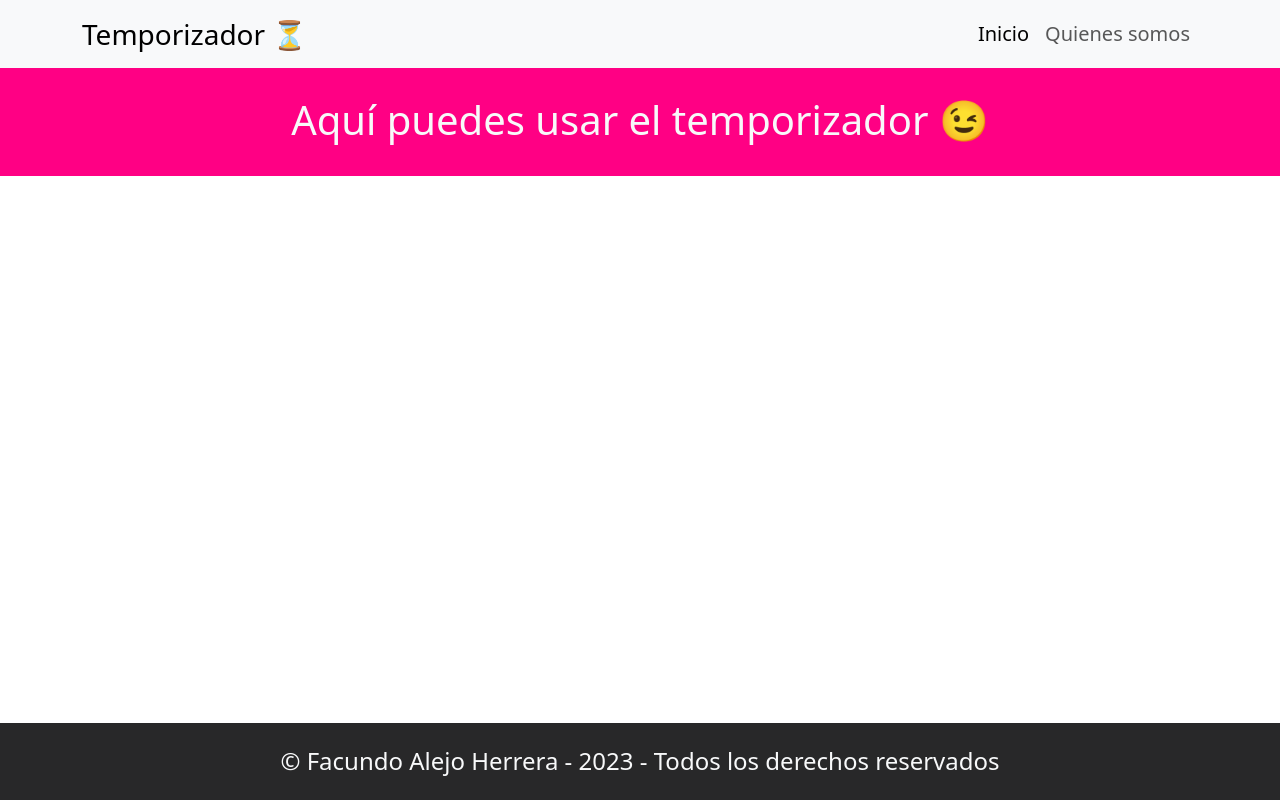
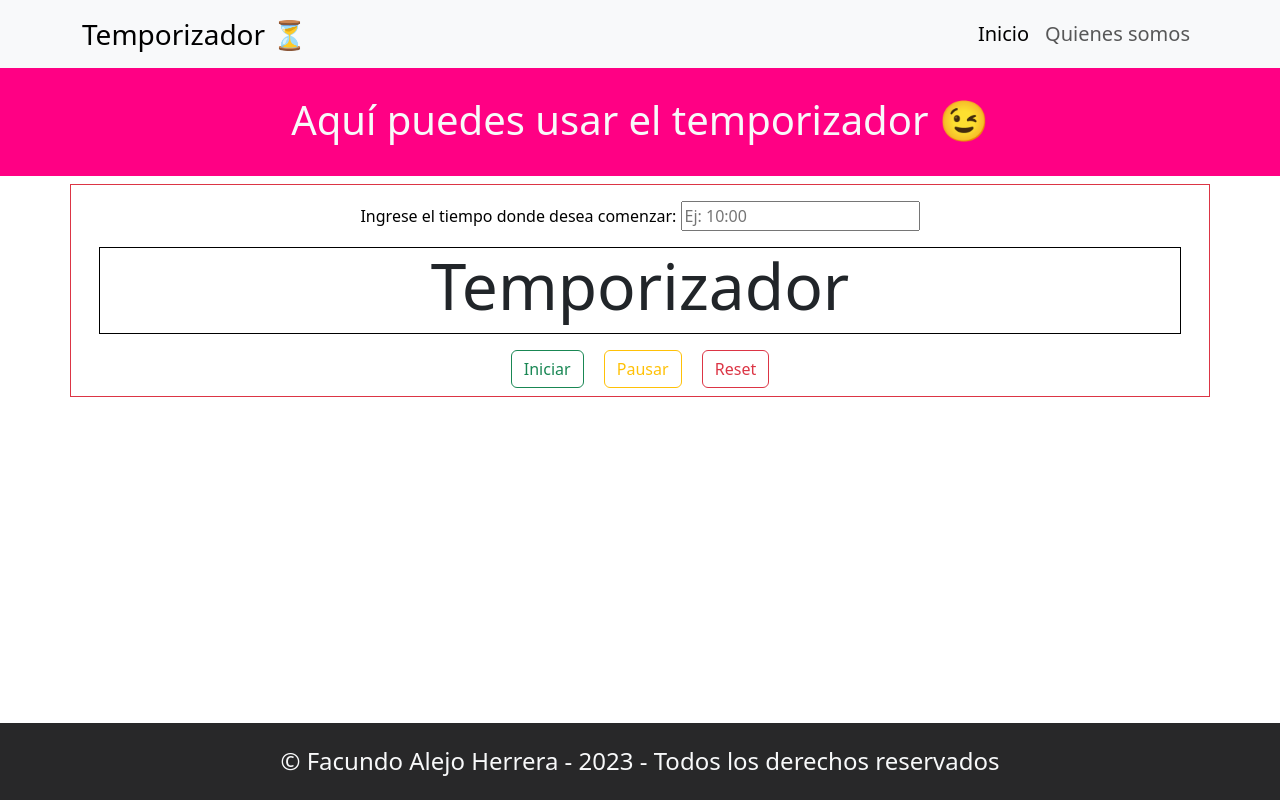
Before and after one commit to alejoh12/tp5-E06-temporizador, a plain HTML site: page index.html in a window 1280 px wide. Drawn offline with Linux system fonts and the light colour scheme.

Commit message:
Maquetado terminado.

```diff
--- a/index.html
+++ b/index.html
@@ -60,6 +60,24 @@
             </div>
         </article>
       </section>
+      <section class="container mt-2 border border-danger text-center">
+        <article>
+          <form class="mt-3">
+            <div>
+              <label for="tiempo" class="text-black">Ingrese el tiempo donde desea comenzar:</label>
+              <input type="datetime" id="tiempo" placeholder="Ej: 10:00" minlength="0" maxlength="6" required>
+            </div>
+          </form>
+        </article>
+        <article class="">
+          <div class="m-3 border border-black">
+            <h3 class="display-3">Temporizador</h3>
+          </div>
+          <button class="mx-2 btn btn-outline-success mb-2">Iniciar</button>
+          <button class="mx-2 btn btn-outline-warning mb-2">Pausar</button>
+          <button class="mx-2 btn btn-outline-danger mb-2">Reset</button>
+        </article>
+      </section>
     </main>
     <footer class="text-secondary fondoFooter">
       <div class="container py-4 text-center">
```
